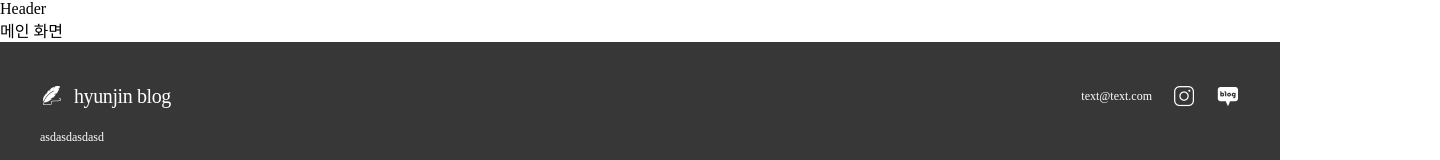
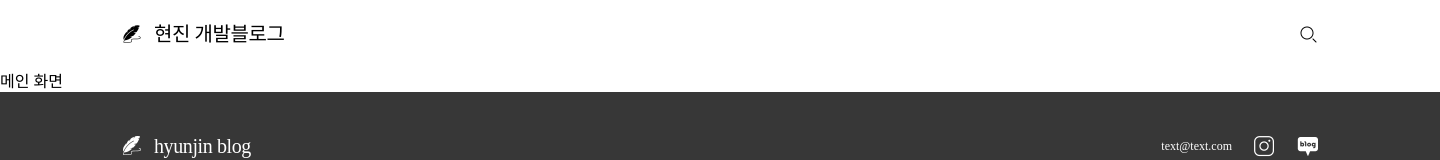
Before and after one commit to sin-hyunjin/Developer-blog, a React (Vite) app in the folder blog-front/: page / in a window 1280 px wide. Shown: the top 160 px of the page, 1440 px wide, since content can reach past the window. Built offline with nearby package versions, Linux system fonts and the light colour scheme; a web font is replaced by a local one.

Commit message:
Header 컴포넌트 / 검색기능

```diff
--- a/blog-front/src/App.css
+++ b/blog-front/src/App.css
@@ -48,3 +48,9 @@
 .naver-blog-icon {
   background-image: url(assets/image/naver-blog.png);
 }
+.logo-dark-icon {
+  background-image: url(assets/image/logo-dark.png);
+}
+.search-light-icon {
+  background-image: url(assets/image/search-light.png);
+}
--- a/blog-front/src/index.css
+++ b/blog-front/src/index.css
@@ -16,6 +16,7 @@
 
 body {
   margin: 0;
+  min-width: 1440px;
   font-family: "Pretendard-Regular";
   -webkit-font-smoothing: antialiased;
   -moz-osx-font-smoothing: grayscale;
--- a/blog-front/src/layouts/Header/index.tsx
+++ b/blog-front/src/layouts/Header/index.tsx
@@ -1,10 +1,105 @@
-import React from "react";
+import { useNavigate, useParams } from "react-router-dom";
 import "./style.css";
+import { MAIN_PATH, SEARCH_PATH } from "constant";
+import { ChangeEvent, KeyboardEvent, useEffect, useRef, useState } from "react";
 
 //            component : 헤더 레이아웃           //
 const Header = () => {
-  //            render : 헤더 레이아웃 렌더링
-  return <div>Header</div>;
+  //            function : 네비게이트 함수            //
+  const navigate = useNavigate();
+  //            event handler : 로고 클릭 이벤트 처리 함수            //
+  const onLogoClickHandler = () => {
+    navigate(MAIN_PATH());
+  };
+
+  //            component : 검색 버튼 컴포넌트            //
+  const SearchButton = () => {
+    //            state : 검색 버튼 요소 참조 상태            //
+    const searchButtonRef = useRef<HTMLDivElement | null>(null);
+    //            state : 검색 버튼 상태            //
+    const [status, setStatus] = useState<boolean>(false);
+    //            state : 검색어 상태           //
+    const [word, setWord] = useState<string>("");
+    //            state : 검색어 path variable 상태           //
+    const { searchWord } = useParams();
+    //            event handler : 검색어 변경 이벤트 처리 함수             //
+    const onSearchWordChangeHandler = (
+      event: ChangeEvent<HTMLInputElement>
+    ) => {
+      const value = event.target.value;
+      setWord(value);
+    };
+    //            event handler : 검색어 키 이벤트 처리 함수             //
+    const onSearchWordKeyDownHandler = (
+      event: KeyboardEvent<HTMLInputElement>
+    ) => {
+      if (event.key !== "Enter") return;
+      if (!searchButtonRef) return;
+      searchButtonRef.current?.click();
+    };
+    //            event handler : 검색 버튼 클릭 이벤트 처리 함수             //
+    const onSearchButtonClickHandler = () => {
+      if (!status) {
+        setStatus(!status);
+        return;
+      }
+      navigate(SEARCH_PATH(word));
+    };
+
+    //            effect : 검색어 path variable 변경 될 떄 마다 실해될 함수            //
+    useEffect(() => {
+      if (searchWord) {
+        setWord(searchWord);
+        setStatus(true);
+      }
+    }, [searchWord]);
+
+    if (!status) {
+      //            render : 검색 버튼 컴포넌트 렌더링 (클릭 false 상태)         //
+      return (
+        <div className="icon-button" onClick={onSearchButtonClickHandler}>
+          <div className="icon search-light-icon"></div>
+        </div>
+      );
+    } else {
+      //            render : 검색 버튼 컴포넌트 렌더링 (클릭 ture 상태)           //
+      return (
+        <div className="header-search-input-box">
+          <input
+            className="header-search-input"
+            type="text"
+            placeholder="검색어를 입력해주세요."
+            value={word}
+            onChange={onSearchWordChangeHandler}
+            onKeyDown={onSearchWordKeyDownHandler}
+          />
+          <div
+            ref={searchButtonRef}
+            className="icon-button"
+            onClick={onSearchButtonClickHandler}
+          >
+            <div className="icon search-light-icon"></div>
+          </div>
+        </div>
+      );
+    }
+  };
+  //            render : 헤더 레이아웃 렌더링         //
+  return (
+    <div id="header">
+      <div className="header-container">
+        <div className="header-left-box" onClick={onLogoClickHandler}>
+          <div className="icon-box">
+            <div className="icon logo-dark-icon"></div>
+          </div>
+          <div className="header-logo">{`현진 개발블로그`}</div>
+        </div>
+        <div className="header-right-box">
+          <SearchButton />
+        </div>
+      </div>
+    </div>
+  );
 };
 
 export default Header;
--- a/blog-front/src/layouts/Header/style.css
+++ b/blog-front/src/layouts/Header/style.css
@@ -0,0 +1,62 @@
+#header {
+  padding: 20px 0px;
+
+  display: flex;
+  justify-content: center;
+}
+
+.header-container {
+  width: 1200px;
+
+  display: flex;
+  justify-content: space-between;
+  align-items: center;
+}
+
+.header-left-box {
+  display: flex;
+  align-items: center;
+  gap: 10px;
+
+  cursor: pointer; /* 마우스를 올리면 선택됨 */
+}
+.header-logo {
+  color: rgba(0, 0, 0, 1);
+
+  font-family: "GimhaeGaya";
+  font-size: 20px;
+  font-weight: 400;
+  line-height: 140%;
+  letter-spacing: -0.4px;
+}
+
+.header-right-box {
+  display: flex;
+  align-items: center;
+  gap: 15px;
+}
+.header-search-input-box {
+  border: 1px solid rgba(0, 0, 0, 0.2);
+  border-radius: 43px;
+  padding: 0px 10px 0px 12px;
+
+  width: 223px;
+  height: 30px;
+
+  display: flex;
+  align-items: center;
+  gap: 5px;
+}
+.header-search-input {
+  flex-grow: 1; /* 남은 빈 공간을 차지하게 만듬 */
+
+  border: none;
+  background: none;
+  outline: none;
+
+  color: rgba(0, 0, 0, 1);
+
+  font-size: 12px;
+  font-weight: 400;
+  line-height: 140%;
+}
```
Also changed, not shown: blog-front/src/App.tsx (+8 -8 lines).
